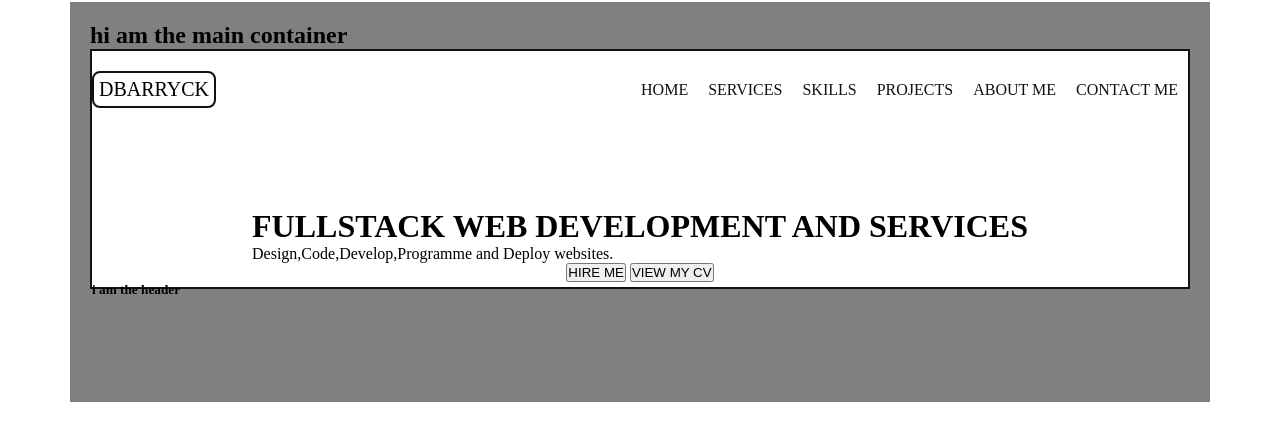
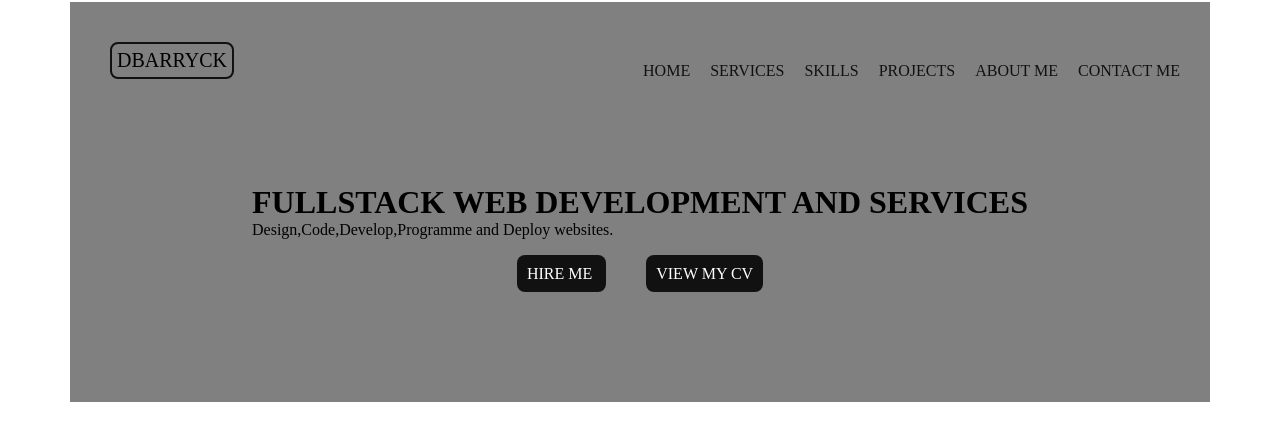
Before and after one commit to Barry-owino/My-Portfolio-template, a plain HTML site: page index.html in a window 1280 px wide. Drawn offline with Linux system fonts and the light colour scheme.

Commit message:
modify the bonner section

```diff
--- a/index.html
+++ b/index.html
@@ -9,7 +9,6 @@
 </head>
 <body>
   <div class="container">
-    <h2>hi am the main container</h2>
     <div class="header">
       <div class="navbar">
         <div class="logo">DBARRYCK</div>
@@ -35,11 +34,10 @@
           <P>Design,Code,Develop,Programme and Deploy websites.</P>
         </div>
         <div class="call-action">
-          <button>HIRE ME</button>
-          <button>VIEW MY CV</button>
+          <a href="#">HIRE ME</>
+          <a href="#">VIEW MY CV</>
         </div>
       </div>
-      <h5>i am the header</h5>
     </div>
   </div>
   <script src="app.js"></script>
--- a/style.css
+++ b/style.css
@@ -17,9 +17,9 @@ body{
 }
 
 .container .header{
-  height:30vh;
-  background: #fff;
-  border:2px solid #111;
+  height:45vh;
+  /*background: #fff;*/
+  /*border:2px solid #111;*/
 }
 
 .navbar{
@@ -27,6 +27,7 @@ body{
   align-items: center;
   justify-content: space-between;
   text-decoration: none;
+  cursor:pointer;
 }
 
 .navbar-links ul{
@@ -48,8 +49,9 @@ body{
   border: 2px solid #111;
   border-radius: 8px;
   padding:5px;
-  margin-top:20px;
+  margin:20px;
   font-size: 20px;
+  cursor: pointer;
 }
 
 .banner{
@@ -57,5 +59,19 @@ body{
   flex-direction: column;
   align-items:center;
   justify-content:space-between;
-  padding-top: 100px;
+  padding-top: 85px;
+  cursor: pointer;
 }
+
+.call-action {
+  margin-top:26px;
+}
+
+.call-action a{
+  text-decoration:none;
+  color:#fff;
+  background:#111;
+  padding:10px;
+  margin:20px;
+  border-radius: 8px;
+}
```
